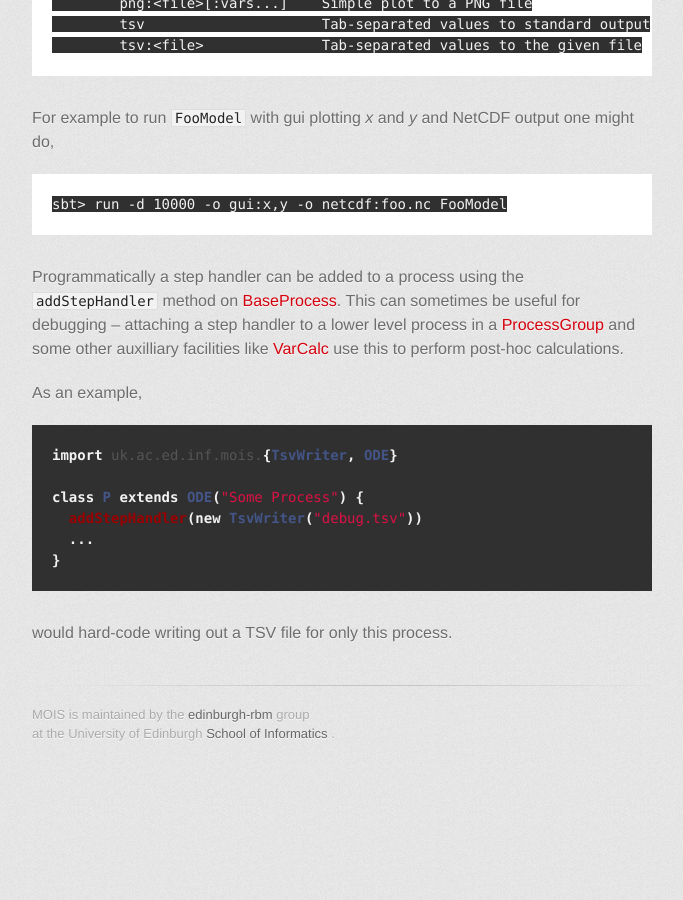
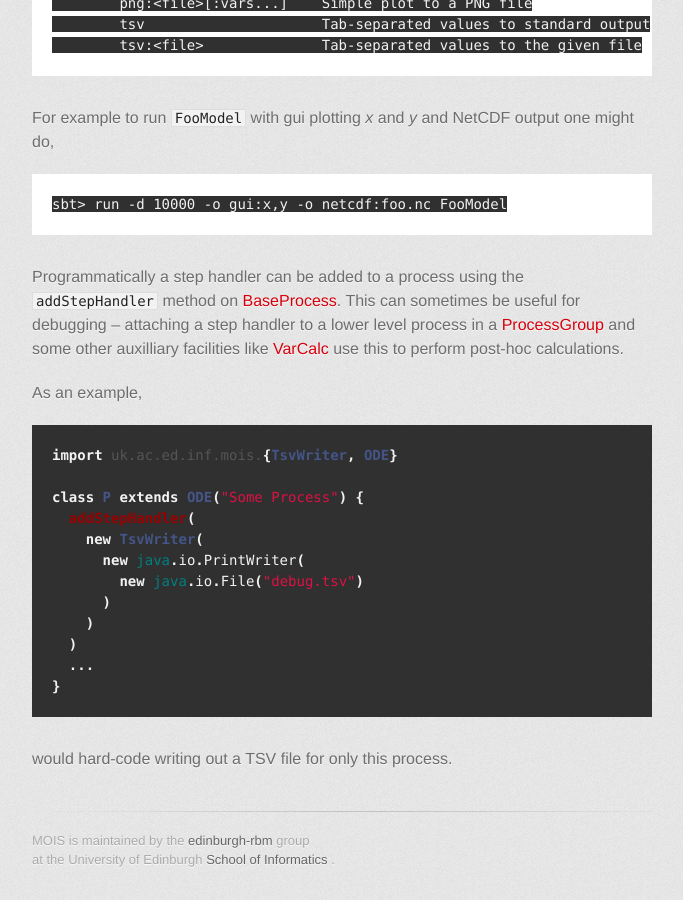
Before and after one commit to edinburgh-rbm/mois-examples, a Jekyll site: the page built from output.md, in a window 1280 px wide and 900 px high, scrolled down 1276 px. Shown: the whole window, without its empty margins (298-981 px from the left). Built offline with Jekyll 4.4.1, drawn with Linux system fonts in a browser that asks for light colours; some web fonts are replaced; before the commit the page ends 2050 px from its top, so only the background shows below that.

```diff
--- a/output.md
+++ b/output.md
@@ -77,7 +77,13 @@ As an example,
 import uk.ac.ed.inf.mois.{TsvWriter, ODE}
 
 class P extends ODE("Some Process") {
-  addStepHandler(new TsvWriter("debug.tsv"))
+  addStepHandler(
+    new TsvWriter(
+      new java.io.PrintWriter(
+        new java.io.File("debug.tsv")
+      )
+    )
+  )
   ...
 }
 {% endhighlight %}
```
